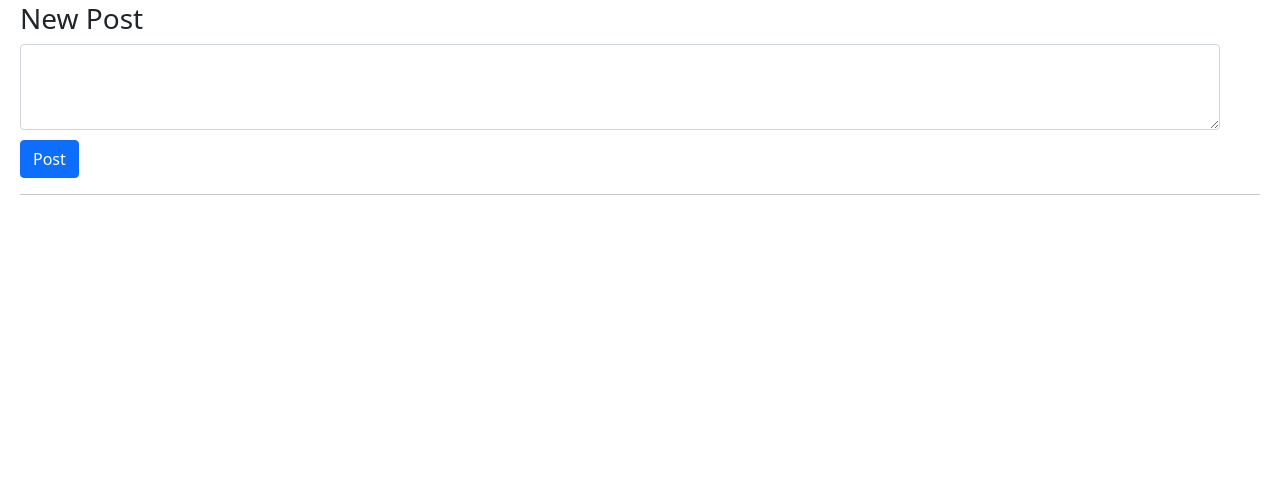
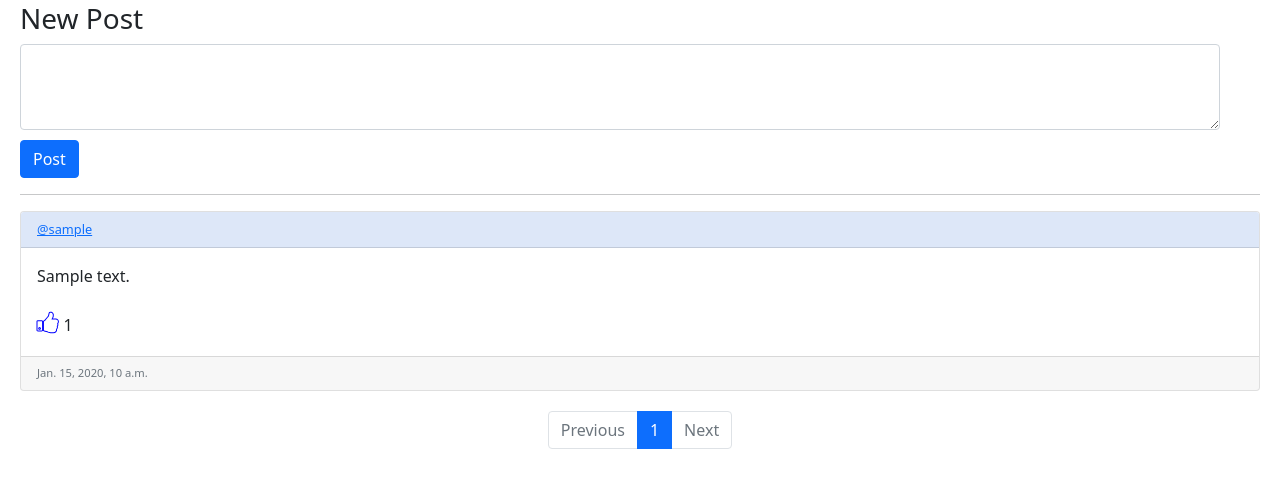
Before and after one commit to aremis9/network, a Django app: page /profile in a window 1280 px wide. Shown: the part 187-675 px from the top of the page. Run offline with Django 3.2, Linux system fonts and the light colour scheme; a user stored in the database is signed in; tables that the repository leaves empty hold one stand-in row (values such as "Sample post").

Commit message:
add contents to profile page

```diff
--- a/network/templates/network/layout.html
+++ b/network/templates/network/layout.html
@@ -23,7 +23,7 @@
               <ul class="navbar-nav mr-auto">
                 {% if user.is_authenticated %}
                     <li class="nav-item">
-                        <a class="nav-link" href="{% url 'profile' %}"><strong>{{ user.username }}</strong></a>
+                        <a class="nav-link" href="{% url 'myprofile' %}"><strong>{{ user.username }}</strong></a>
                     </li>
                 {% endif %}
                 <li class="nav-item">
--- a/network/templates/network/profile.html
+++ b/network/templates/network/profile.html
@@ -17,4 +17,54 @@
 
     <hr>
 
+
+    {% for post in page_obj %}
+        <div class="card text-left" style="margin-bottom: 20px;">
+            <div class="card-header" style="font-size: 0.8rem;background-color: rgb(221, 231, 248);">
+                <a href="{% url 'profile' post.poster %}">@{{ post.poster }}</a>
+            </div>
+            <div class="card-body">
+                <p class="card-text">{{ post.content }}</p>
+                <a href="#" class="likebtn"><i class="fa fa-thumbs-up" id="like"></i></a> {{ post.likers.count }}
+            </div>
+            <div class="card-footer text-muted" style="font-size: 0.7rem;">
+                {{ post.timestamp }}
+            </div>
+        </div>
+    {% endfor %}
+
+    <nav aria-label="Page navigation example">
+        <ul class="pagination justify-content-center">
+            {% if page_obj.has_previous %}
+                <li class="page-item">
+                    <a class="page-link" href="?page={{ page_obj.previous_page_number }}" tabindex="-1">Previous</a>
+                </li>
+            {% else %}
+                <li class="page-item disabled">
+                    <a class="page-link" href="#" tabindex="-1">Previous</a>
+                </li>
+            {% endif %}
+
+
+            {% for i in num_pages %}
+                {% if i == page_obj.number %}
+                    <li class="page-item active"><a class="page-link" href="#">{{ i }}</a></li>
+                {% else %}
+                    <li class="page-item"><a class="page-link" href="#">{{ i }}</a></li>
+                {% endif %}
+            {% endfor %}
+
+
+            {% if page_obj.has_next %}
+                <li class="page-item">
+                    <a class="page-link" href="?page={{ page_obj.next_page_number }}">Next</a>
+                </li>
+            {% else %}
+                <li class="page-item disabled">
+                    <a class="page-link" href="#">Next</a>
+                </li>
+            {% endif %}
+        </ul>
+    </nav>
+
 {% endblock %}
--- a/network/urls.py
+++ b/network/urls.py
@@ -8,6 +8,6 @@ urlpatterns = [
     path("login", views.login_view, name="login"),
     path("logout", views.logout_view, name="logout"),
     path("register", views.register, name="register"),
-    path("profile", views.profile, name="profile"),
+    path("profile", views.profile, name="myprofile"),
     path("profile/<str:username>", views.profile, name="profile"),
 ]
--- a/network/views.py
+++ b/network/views.py
@@ -4,6 +4,7 @@ from django.http import HttpResponse, HttpResponseRedirect
 from django.shortcuts import render
 from django.urls import reverse
 from django.core.paginator import Paginator
+from django.http import Http404
 
 from .models import *
 
@@ -37,9 +38,8 @@ def index(request):
     paginator = Paginator(posts_list, 5)
     page_number = request.GET.get('page')
     page_obj = paginator.get_page(page_number)
+    num_pages = paginator.num_pages
 
-
-    num_pages = paginator.num_pages
     return render(request, 'network/index.html', {
         'page_obj': page_obj,
         'num_pages': range(1, num_pages + 1)
@@ -55,9 +55,21 @@ def profile(request, **username):
     else:
         username = username['username']
 
+    if username not in User.objects.all():
+        raise Http404("User does not exist!")
+
+    username = User.objects.get(username=username)
+
+    posts_list = Post.objects.filter(poster=username)
+    paginator = Paginator(posts_list, 5)
+    page_number = request.GET.get('page')
+    page_obj = paginator.get_page(page_number)
+    num_pages = paginator.num_pages
 
     return render(request, 'network/profile.html', {
-        'username': username
+        'username': username,
+        'page_obj': page_obj,
+        'num_pages': range(1, num_pages + 1),
     })
 
 
```
